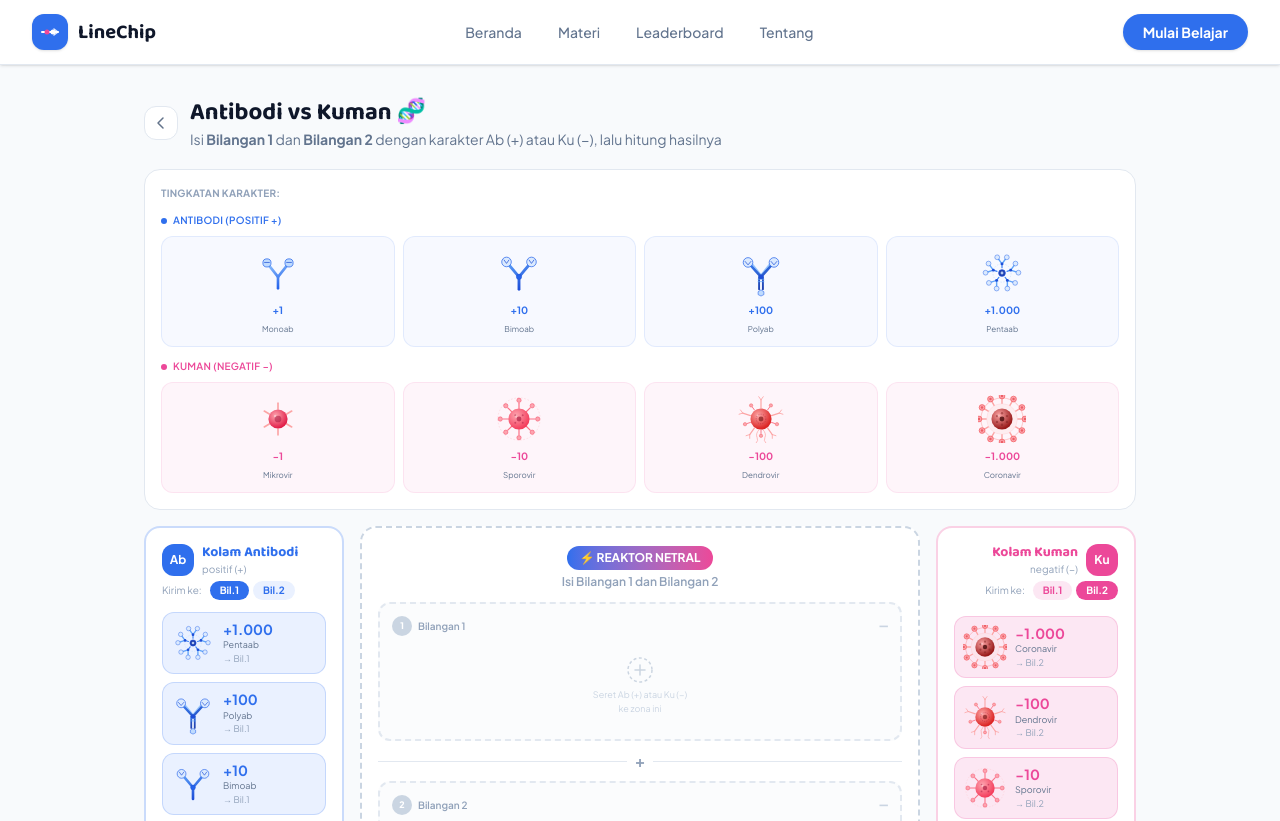
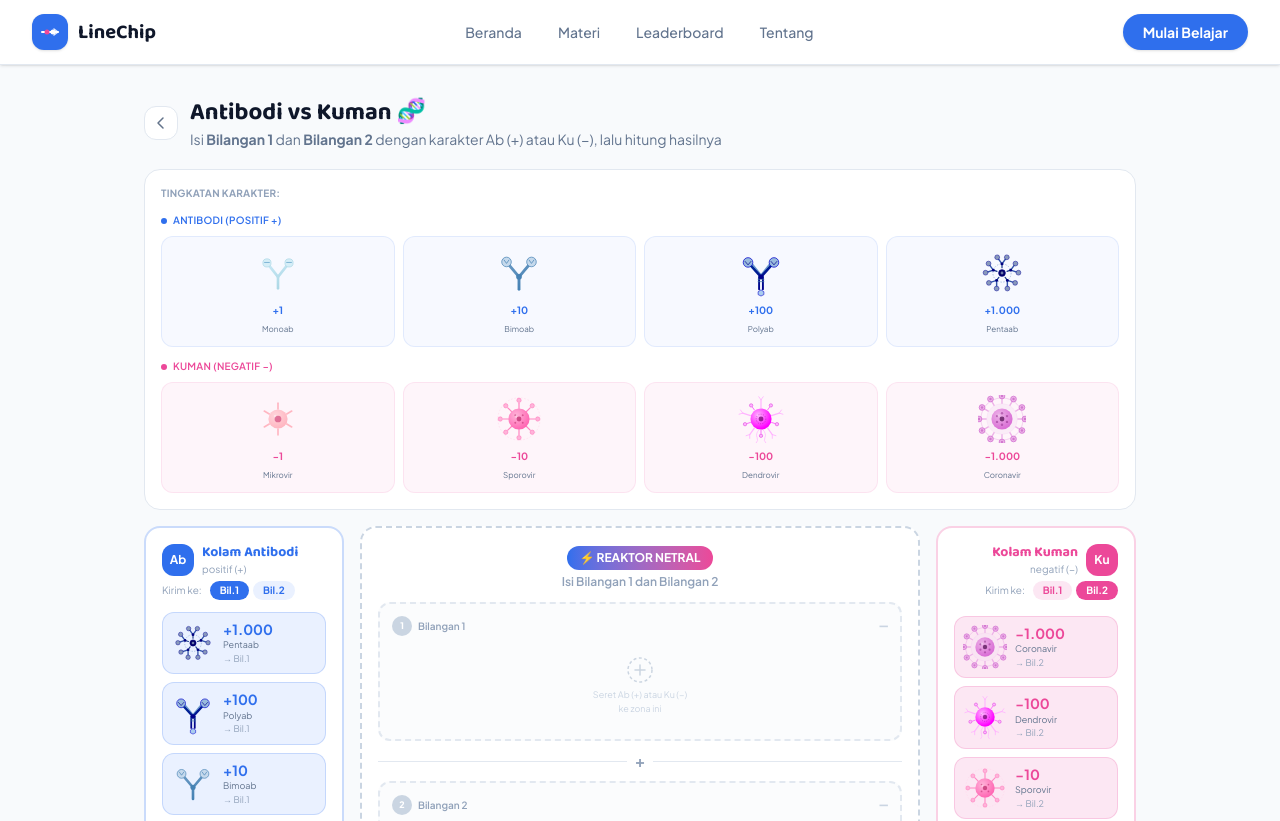
Before and after one commit to Roihanafh/linechip, a Next.js app: page /game-virus in a window 1280 px wide. Shown: the top 821 px of the page. Built offline with nearby package versions, Linux system fonts and the light colour scheme.

Commit message:
merubah bagaimana svg luruh dan merubah warna svg nya

```diff
--- a/components/game/CharacterSVGs.tsx
+++ b/components/game/CharacterSVGs.tsx
@@ -38,19 +38,19 @@ export function VirusSatuan({ uid = "" }: { uid?: string }) {
   const spikes = [0, 60, 120, 180, 240, 300].map((deg) => {
     const p1 = polar(50, 50, 21, deg);
     const p2 = polar(50, 50, 33, deg);
-    return <line key={deg} x1={p1.x} y1={p1.y} x2={p2.x} y2={p2.y} stroke="#fca5a5" strokeWidth="3.5" strokeLinecap="round" />;
+    return <line key={deg} x1={p1.x} y1={p1.y} x2={p2.x} y2={p2.y} stroke="#FFB6C1" strokeWidth="3.5" strokeLinecap="round" />;
   });
   return (
     <svg viewBox="0 0 100 100" fill="none">
       <defs>
         <radialGradient id={id} cx="38%" cy="33%" r="66%">
-          <stop offset="0%" stopColor="#fda4af" />
-          <stop offset="100%" stopColor="#e11d48" />
+          <stop offset="0%" stopColor="#FFD6DC" />
+          <stop offset="100%" stopColor="#FFB6C1" />
         </radialGradient>
       </defs>
       {spikes}
       <circle cx="50" cy="50" r="20" fill={`url(#${id})`} />
-      <circle cx="50" cy="50" r="7" fill="#9f1239" opacity="0.5" />
+      <circle cx="50" cy="50" r="7" fill="#C2185B" opacity="0.5" />
       <circle cx="44" cy="44" r="2.5" fill="white" opacity="0.4" />
     </svg>
   );
@@ -65,28 +65,28 @@ export function VirusPuluhan({ uid = "" }: { uid?: string }) {
     const pt = polar(50, 50, 39, deg);
     return (
       <g key={deg}>
-        <line x1={p1.x} y1={p1.y} x2={p2.x} y2={p2.y} stroke="#fb7185" strokeWidth="2.5" strokeLinecap="round" />
-        <circle cx={pt.x} cy={pt.y} r="4.5" fill="#fda4af" stroke="#f43f5e" strokeWidth="1" />
+        <line x1={p1.x} y1={p1.y} x2={p2.x} y2={p2.y} stroke="#FF85C2" strokeWidth="2.5" strokeLinecap="round" />
+        <circle cx={pt.x} cy={pt.y} r="4.5" fill="#FFB3D9" stroke="#FF69B4" strokeWidth="1" />
       </g>
     );
   });
   const innerDots = [45, 135, 225, 315].map((deg) => {
     const p = polar(50, 50, 11, deg);
-    return <circle key={deg} cx={p.x} cy={p.y} r="2" fill="#9f1239" opacity="0.45" />;
+    return <circle key={deg} cx={p.x} cy={p.y} r="2" fill="#AD1457" opacity="0.45" />;
   });
   return (
     <svg viewBox="0 0 100 100" fill="none">
       <defs>
         <radialGradient id={id} cx="37%" cy="33%" r="65%">
-          <stop offset="0%" stopColor="#fda4af" />
-          <stop offset="100%" stopColor="#f43f5e" />
+          <stop offset="0%" stopColor="#FFB3D9" />
+          <stop offset="100%" stopColor="#FF69B4" />
         </radialGradient>
       </defs>
-      <circle cx="50" cy="50" r="44" stroke="#fecdd3" strokeWidth="1.2" strokeDasharray="3.5 3.5" fill="none" />
+      <circle cx="50" cy="50" r="44" stroke="#FFD6E8" strokeWidth="1.2" strokeDasharray="3.5 3.5" fill="none" />
       {spikes}
       <circle cx="50" cy="50" r="22" fill={`url(#${id})`} />
       {innerDots}
-      <circle cx="50" cy="50" r="5" fill="#9f1239" opacity="0.6" />
+      <circle cx="50" cy="50" r="5" fill="#AD1457" opacity="0.6" />
       <circle cx="44" cy="45" r="2.5" fill="white" opacity="0.35" />
     </svg>
   );
@@ -105,9 +105,9 @@ export function VirusRatusan({ uid = "" }: { uid?: string }) {
       const b2 = polar(p2.x, p2.y, 8, deg + 36);
       elements.push(
         <g key={`l${deg}`}>
-          <line x1={p1.x} y1={p1.y} x2={p2.x} y2={p2.y} stroke="#fca5a5" strokeWidth="2.5" strokeLinecap="round" />
-          <line x1={p2.x} y1={p2.y} x2={b1.x} y2={b1.y} stroke="#fca5a5" strokeWidth="1.8" strokeLinecap="round" />
-          <line x1={p2.x} y1={p2.y} x2={b2.x} y2={b2.y} stroke="#fca5a5" strokeWidth="1.8" strokeLinecap="round" />
+          <line x1={p1.x} y1={p1.y} x2={p2.x} y2={p2.y} stroke="#FFB3FF" strokeWidth="2.5" strokeLinecap="round" />
+          <line x1={p2.x} y1={p2.y} x2={b1.x} y2={b1.y} stroke="#FFB3FF" strokeWidth="1.8" strokeLinecap="round" />
+          <line x1={p2.x} y1={p2.y} x2={b2.x} y2={b2.y} stroke="#FFB3FF" strokeWidth="1.8" strokeLinecap="round" />
         </g>
       );
     } else {
@@ -116,8 +116,8 @@ export function VirusRatusan({ uid = "" }: { uid?: string }) {
       const pt = polar(50, 50, 35, deg);
       elements.push(
         <g key={`s${deg}`}>
-          <line x1={p1.x} y1={p1.y} x2={p2.x} y2={p2.y} stroke="#fb7185" strokeWidth="2" strokeLinecap="round" />
-          <circle cx={pt.x} cy={pt.y} r="3.5" fill="#fda4af" stroke="#ef4444" strokeWidth="0.8" />
+          <line x1={p1.x} y1={p1.y} x2={p2.x} y2={p2.y} stroke="#FF66FF" strokeWidth="2" strokeLinecap="round" />
+          <circle cx={pt.x} cy={pt.y} r="3.5" fill="#FFB3FF" stroke="#CC00CC" strokeWidth="0.8" />
         </g>
       );
     }
@@ -126,16 +126,16 @@ export function VirusRatusan({ uid = "" }: { uid?: string }) {
     <svg viewBox="0 0 100 100" fill="none">
       <defs>
         <radialGradient id={id} cx="37%" cy="32%" r="65%">
-          <stop offset="0%" stopColor="#fca5a5" />
-          <stop offset="100%" stopColor="#dc2626" />
+          <stop offset="0%" stopColor="#FFB3FF" />
+          <stop offset="100%" stopColor="#FF00FF" />
         </radialGradient>
       </defs>
-      <path d="M46,72 Q38,81 42,89 Q45,95 40,100" stroke="#fca5a5" strokeWidth="1.5" fill="none" strokeLinecap="round" />
-      <path d="M54,72 Q62,81 58,89 Q55,95 60,100" stroke="#fca5a5" strokeWidth="1.5" fill="none" strokeLinecap="round" />
+      <path d="M46,72 Q38,81 42,89 Q45,95 40,100" stroke="#FFB3FF" strokeWidth="1.5" fill="none" strokeLinecap="round" />
+      <path d="M54,72 Q62,81 58,89 Q55,95 60,100" stroke="#FFB3FF" strokeWidth="1.5" fill="none" strokeLinecap="round" />
       {elements}
       <circle cx="50" cy="50" r="22" fill={`url(#${id})`} />
-      <circle cx="50" cy="50" r="10" fill="none" stroke="#9f1239" strokeWidth="1.5" strokeDasharray="2.5 2.5" opacity="0.55" />
-      <circle cx="50" cy="50" r="5" fill="#7f1d1d" opacity="0.7" />
+      <circle cx="50" cy="50" r="10" fill="none" stroke="#990099" strokeWidth="1.5" strokeDasharray="2.5 2.5" opacity="0.55" />
+      <circle cx="50" cy="50" r="5" fill="#660066" opacity="0.7" />
       <circle cx="43" cy="43" r="2" fill="white" opacity="0.3" />
     </svg>
   );
@@ -150,30 +150,30 @@ export function VirusRibuan({ uid = "" }: { uid?: string }) {
     const head = polar(50, 50, 48, deg);
     return (
       <g key={deg}>
-        <line x1={st1.x} y1={st1.y} x2={st2.x} y2={st2.y} stroke="#fca5a5" strokeWidth="3" strokeLinecap="round" />
-        <circle cx={head.x} cy={head.y} r="6" fill="#fda4af" stroke="#ef4444" strokeWidth="1.2" />
-        <circle cx={head.x} cy={head.y} r="2.5" fill="#dc2626" opacity="0.55" />
+        <line x1={st1.x} y1={st1.y} x2={st2.x} y2={st2.y} stroke="#EDB3E8" strokeWidth="3" strokeLinecap="round" />
+        <circle cx={head.x} cy={head.y} r="6" fill="#EDB3E8" stroke="#C855C8" strokeWidth="1.2" />
+        <circle cx={head.x} cy={head.y} r="2.5" fill="#BA47BA" opacity="0.55" />
       </g>
     );
   });
   const rna = Array.from({ length: 6 }, (_, i) => {
     const p = polar(50, 50, 12, i * 60);
-    return <circle key={i} cx={p.x} cy={p.y} r="2.5" fill="#7f1d1d" opacity="0.5" />;
+    return <circle key={i} cx={p.x} cy={p.y} r="2.5" fill="#8B2588" opacity="0.5" />;
   });
   return (
     <svg viewBox="0 0 100 100" fill="none">
       <defs>
         <radialGradient id={id} cx="37%" cy="32%" r="65%">
-          <stop offset="0%" stopColor="#fca5a5" />
-          <stop offset="100%" stopColor="#991b1b" />
+          <stop offset="0%" stopColor="#EDB3E8" />
+          <stop offset="100%" stopColor="#DA70D6" />
         </radialGradient>
       </defs>
-      <circle cx="50" cy="50" r="44" fill="none" stroke="#f87171" strokeWidth="1.5" opacity="0.5" />
+      <circle cx="50" cy="50" r="44" fill="none" stroke="#E090DC" strokeWidth="1.5" opacity="0.5" />
       {spikes}
-      <circle cx="50" cy="50" r="32" fill="#fee2e2" stroke="#fca5a5" strokeWidth="1" opacity="0.4" />
+      <circle cx="50" cy="50" r="32" fill="#F5E0F5" stroke="#EDB3E8" strokeWidth="1" opacity="0.4" />
       <circle cx="50" cy="50" r="22" fill={`url(#${id})`} />
       {rna}
-      <circle cx="50" cy="50" r="5" fill="#450a0a" opacity="0.8" />
+      <circle cx="50" cy="50" r="5" fill="#5C1A5C" opacity="0.8" />
       <circle cx="43" cy="43" r="2.5" fill="white" opacity="0.3" />
     </svg>
   );
@@ -187,17 +187,17 @@ export function AntibodySatuan({ uid = "" }: { uid?: string }) {
     <svg viewBox="0 0 100 100" fill="none">
       <defs>
         <linearGradient id={id} x1="28" y1="28" x2="50" y2="82" gradientUnits="userSpaceOnUse">
-          <stop stopColor="#93c5fd" />
-          <stop offset="1" stopColor="#2563eb" />
+          <stop stopColor="#C8E8F5" />
+          <stop offset="1" stopColor="#ADD8E6" />
         </linearGradient>
       </defs>
       <line x1="50" y1="58" x2="27" y2="29" stroke={`url(#${id})`} strokeWidth="5.5" strokeLinecap="round" />
       <line x1="50" y1="58" x2="73" y2="29" stroke={`url(#${id})`} strokeWidth="5.5" strokeLinecap="round" />
       <line x1="50" y1="58" x2="50" y2="82" stroke={`url(#${id})`} strokeWidth="5.5" strokeLinecap="round" />
-      <circle cx="27" cy="29" r="8.5" fill="#bfdbfe" stroke="#2563eb" strokeWidth="1.5" />
-      <circle cx="73" cy="29" r="8.5" fill="#bfdbfe" stroke="#2563eb" strokeWidth="1.5" />
-      <line x1="22" y1="28" x2="32" y2="28" stroke="#1d4ed8" strokeWidth="1.5" strokeLinecap="round" />
-      <line x1="68" y1="28" x2="78" y2="28" stroke="#1d4ed8" strokeWidth="1.5" strokeLinecap="round" />
+      <circle cx="27" cy="29" r="8.5" fill="#D6EEF7" stroke="#ADD8E6" strokeWidth="1.5" />
+      <circle cx="73" cy="29" r="8.5" fill="#D6EEF7" stroke="#ADD8E6" strokeWidth="1.5" />
+      <line x1="22" y1="28" x2="32" y2="28" stroke="#5B9EC9" strokeWidth="1.5" strokeLinecap="round" />
+      <line x1="68" y1="28" x2="78" y2="28" stroke="#5B9EC9" strokeWidth="1.5" strokeLinecap="round" />
     </svg>
   );
 }
@@ -208,18 +208,18 @@ export function AntibodyPuluhan({ uid = "" }: { uid?: string }) {
     <svg viewBox="0 0 100 100" fill="none">
       <defs>
         <linearGradient id={id} x1="24" y1="27" x2="50" y2="84" gradientUnits="userSpaceOnUse">
-          <stop stopColor="#60a5fa" />
-          <stop offset="1" stopColor="#1d4ed8" />
+          <stop stopColor="#6B9AC4" />
+          <stop offset="1" stopColor="#4682B4" />
         </linearGradient>
       </defs>
       <line x1="50" y1="58" x2="24" y2="27" stroke={`url(#${id})`} strokeWidth="6" strokeLinecap="round" />
       <line x1="50" y1="58" x2="76" y2="27" stroke={`url(#${id})`} strokeWidth="6" strokeLinecap="round" />
       <line x1="50" y1="58" x2="50" y2="84" stroke={`url(#${id})`} strokeWidth="6" strokeLinecap="round" />
-      <circle cx="50" cy="58" r="5.5" fill="#2563eb" stroke="#1d4ed8" strokeWidth="1" />
-      <ellipse cx="24" cy="27" rx="10" ry="10" fill="#dbeafe" stroke="#2563eb" strokeWidth="1.5" />
-      <ellipse cx="76" cy="27" rx="10" ry="10" fill="#dbeafe" stroke="#2563eb" strokeWidth="1.5" />
-      <path d="M19 23 L24 30 L29 23" stroke="#1d4ed8" strokeWidth="1.5" fill="none" strokeLinecap="round" strokeLinejoin="round" />
-      <path d="M71 23 L76 30 L81 23" stroke="#1d4ed8" strokeWidth="1.5" fill="none" strokeLinecap="round" strokeLinejoin="round" />
+      <circle cx="50" cy="58" r="5.5" fill="#4682B4" stroke="#4682B4" strokeWidth="1" />
+      <ellipse cx="24" cy="27" rx="10" ry="10" fill="#C5D9EC" stroke="#4682B4" strokeWidth="1.5" />
+      <ellipse cx="76" cy="27" rx="10" ry="10" fill="#C5D9EC" stroke="#4682B4" strokeWidth="1.5" />
+      <path d="M19 23 L24 30 L29 23" stroke="#4682B4" strokeWidth="1.5" fill="none" strokeLinecap="round" strokeLinejoin="round" />
+      <path d="M71 23 L76 30 L81 23" stroke="#4682B4" strokeWidth="1.5" fill="none" strokeLinecap="round" strokeLinejoin="round" />
     </svg>
   );
 }
@@ -230,24 +230,24 @@ export function AntibodyRatusan({ uid = "" }: { uid?: string }) {
     <svg viewBox="0 0 100 100" fill="none">
       <defs>
         <linearGradient id={id} x1="24" y1="26" x2="50" y2="86" gradientUnits="userSpaceOnUse">
-          <stop stopColor="#3b82f6" />
-          <stop offset="1" stopColor="#1e40af" />
+          <stop stopColor="#003399" />
+          <stop offset="1" stopColor="#00008B" />
         </linearGradient>
       </defs>
-      <line x1="52" y1="56" x2="27" y2="25" stroke="#93c5fd" strokeWidth="2.5" strokeLinecap="round" />
-      <line x1="48" y1="56" x2="73" y2="25" stroke="#93c5fd" strokeWidth="2.5" strokeLinecap="round" />
+      <line x1="52" y1="56" x2="27" y2="25" stroke="#6699CC" strokeWidth="2.5" strokeLinecap="round" />
+      <line x1="48" y1="56" x2="73" y2="25" stroke="#6699CC" strokeWidth="2.5" strokeLinecap="round" />
       <line x1="50" y1="58" x2="23" y2="28" stroke={`url(#${id})`} strokeWidth="5.5" strokeLinecap="round" />
       <line x1="50" y1="58" x2="77" y2="28" stroke={`url(#${id})`} strokeWidth="5.5" strokeLinecap="round" />
       <line x1="46" y1="58" x2="46" y2="84" stroke={`url(#${id})`} strokeWidth="4" strokeLinecap="round" />
       <line x1="54" y1="58" x2="54" y2="84" stroke={`url(#${id})`} strokeWidth="4" strokeLinecap="round" />
-      <line x1="44" y1="63" x2="56" y2="63" stroke="#60a5fa" strokeWidth="1.5" strokeLinecap="round" />
-      <line x1="44" y1="68" x2="56" y2="68" stroke="#60a5fa" strokeWidth="1.5" strokeLinecap="round" />
-      <circle cx="50" cy="58" r="5" fill="#1d4ed8" />
-      <ellipse cx="23" cy="28" rx="10" ry="10" fill="#dbeafe" stroke="#2563eb" strokeWidth="1.5" />
-      <ellipse cx="77" cy="28" rx="10" ry="10" fill="#dbeafe" stroke="#2563eb" strokeWidth="1.5" />
-      <path d="M17 26 L23 33 L29 26" stroke="#1d4ed8" strokeWidth="1.5" fill="none" strokeLinecap="round" strokeLinejoin="round" />
-      <path d="M71 26 L77 33 L83 26" stroke="#1d4ed8" strokeWidth="1.5" fill="none" strokeLinecap="round" strokeLinejoin="round" />
-      <polygon points="50,85 44,89 44,95 50,98 56,95 56,89" fill="#bfdbfe" stroke="#2563eb" strokeWidth="1.2" />
+      <line x1="44" y1="63" x2="56" y2="63" stroke="#4477AA" strokeWidth="1.5" strokeLinecap="round" />
+      <line x1="44" y1="68" x2="56" y2="68" stroke="#4477AA" strokeWidth="1.5" strokeLinecap="round" />
+      <circle cx="50" cy="58" r="5" fill="#00008B" />
+      <ellipse cx="23" cy="28" rx="10" ry="10" fill="#99BBDD" stroke="#0000CD" strokeWidth="1.5" />
+      <ellipse cx="77" cy="28" rx="10" ry="10" fill="#99BBDD" stroke="#0000CD" strokeWidth="1.5" />
+      <path d="M17 26 L23 33 L29 26" stroke="#00008B" strokeWidth="1.5" fill="none" strokeLinecap="round" strokeLinejoin="round" />
+      <path d="M71 26 L77 33 L83 26" stroke="#00008B" strokeWidth="1.5" fill="none" strokeLinecap="round" strokeLinejoin="round" />
+      <polygon points="50,85 44,89 44,95 50,98 56,95 56,89" fill="#AACCEE" stroke="#0000CD" strokeWidth="1.2" />
     </svg>
   );
 }
@@ -263,21 +263,21 @@ export function AntibodyRibuan({ uid = "" }: { uid?: string }) {
     const st = { x: hx + 8 * Math.cos(hRad + Math.PI), y: hy + 8 * Math.sin(hRad + Math.PI) };
     return (
       <g key={i}>
-        <line x1={hx} y1={hy} x2={a1.x} y2={a1.y} stroke="#60a5fa" strokeWidth="3" strokeLinecap="round" />
-        <line x1={hx} y1={hy} x2={a2.x} y2={a2.y} stroke="#60a5fa" strokeWidth="3" strokeLinecap="round" />
-        <line x1={hx} y1={hy} x2={st.x} y2={st.y} stroke="#3b82f6" strokeWidth="2.5" strokeLinecap="round" />
-        <circle cx={a1.x} cy={a1.y} r="5" fill="#dbeafe" stroke="#2563eb" strokeWidth="1" />
-        <circle cx={a2.x} cy={a2.y} r="5" fill="#dbeafe" stroke="#2563eb" strokeWidth="1" />
-        <circle cx={hx} cy={hy} r="3" fill="#1d4ed8" />
+        <line x1={hx} y1={hy} x2={a1.x} y2={a1.y} stroke="#3355AA" strokeWidth="3" strokeLinecap="round" />
+        <line x1={hx} y1={hy} x2={a2.x} y2={a2.y} stroke="#3355AA" strokeWidth="3" strokeLinecap="round" />
+        <line x1={hx} y1={hy} x2={st.x} y2={st.y} stroke="#1A3A8A" strokeWidth="2.5" strokeLinecap="round" />
+        <circle cx={a1.x} cy={a1.y} r="5" fill="#8899BB" stroke="#000099" strokeWidth="1" />
+        <circle cx={a2.x} cy={a2.y} r="5" fill="#8899BB" stroke="#000099" strokeWidth="1" />
+        <circle cx={hx} cy={hy} r="3" fill="#000080" />
       </g>
     );
   });
   return (
     <svg viewBox="0 0 100 100" fill="none">
-      <circle cx="50" cy="50" r="19" stroke="#bfdbfe" strokeWidth="1.2" strokeDasharray="3 3" fill="none" />
+      <circle cx="50" cy="50" r="19" stroke="#7799CC" strokeWidth="1.2" strokeDasharray="3 3" fill="none" />
       {units}
-      <circle cx="50" cy="50" r="7" fill="#1e40af" stroke="#1d4ed8" strokeWidth="1.5" />
-      <circle cx="50" cy="50" r="3" fill="#dbeafe" opacity="0.8" />
+      <circle cx="50" cy="50" r="7" fill="#000066" stroke="#000080" strokeWidth="1.5" />
+      <circle cx="50" cy="50" r="3" fill="#8899BB" opacity="0.8" />
     </svg>
   );
 }
@@ -313,6 +313,7 @@ interface CharacterChipsProps {
   rowSize?: number;     // characters per row before wrapping (default 9)
   size?: "xs" | "sm" | "md"; // xs=w-6h-6, sm=w-8h-8 (default), md=w-10h-10
   uidPrefix?: string;   // prefix for gradient uid deduplication
+  dissolveDelay?: number; // ms delay between each character during dissolve (default 120)
 }
 
 /** Decomposes a number into tiers and renders SVG characters instead of chip circles.
@@ -326,6 +327,7 @@ export function CharacterChips({
   rowSize = 9,
   size = "sm",
   uidPrefix = "cc",
+  dissolveDelay = 120,
 }: CharacterChipsProps) {
   // Decompose value into tiers
   const groups: { tier: 1 | 10 | 100 | 1000; count: number }[] = [];
@@ -348,6 +350,9 @@ export function CharacterChips({
     return result;
   }
 
+  // Flatten all characters into a single indexed list for staggered dissolve
+  let flatIndex = 0;
+
   return (
     <div className="space-y-1.5">
       {groups.map(({ tier, count }) => {
@@ -359,21 +364,30 @@ export function CharacterChips({
           <div key={tier} className="space-y-0.5">
             {rows.map((row, rowIdx) => (
               <div key={rowIdx} className="flex gap-1 items-center justify-center">
-                {row.map((i) => (
+                {row.map((i) => {
+                  const delay = isExploding ? flatIndex++ * dissolveDelay : 0;
+                  if (!isExploding) flatIndex++;
+                  return (
                     <div
                       key={`${tier}-${i}`}
-                    className={`${sizeClass} transition-all duration-1000 shrink-0 ${
+                      className={`${sizeClass} shrink-0 ${
                         dimmed ? "opacity-30 grayscale scale-90" : ""
                       } ${isCharging ? "animate-pulse" : ""} ${
-                      isExploding ? "scale-0 opacity-0 transition-all duration-1000" : ""
+                        isExploding ? "scale-0 opacity-0" : ""
                       }`}
+                      style={
+                        isExploding
+                          ? { transition: `all 600ms ease-out ${delay}ms` }
+                          : { transition: "all 300ms" }
+                      }
                     >
                       {type === "ab"
                         ? <AntibodyCharacter type={place} uid={`${uidPrefix}-ab-${tier}-${i}`} />
                         : <VirusCharacter type={place} uid={`${uidPrefix}-ku-${tier}-${i}`} />
                       }
                     </div>
-                ))}
+                  );
+                })}
               </div>
             ))}
             {count > maxPerTier && (
```
Also changed, not shown: app/model-chip/page.tsx (+11 -1 lines). Lines whose indentation alone changed are shown as unchanged.
